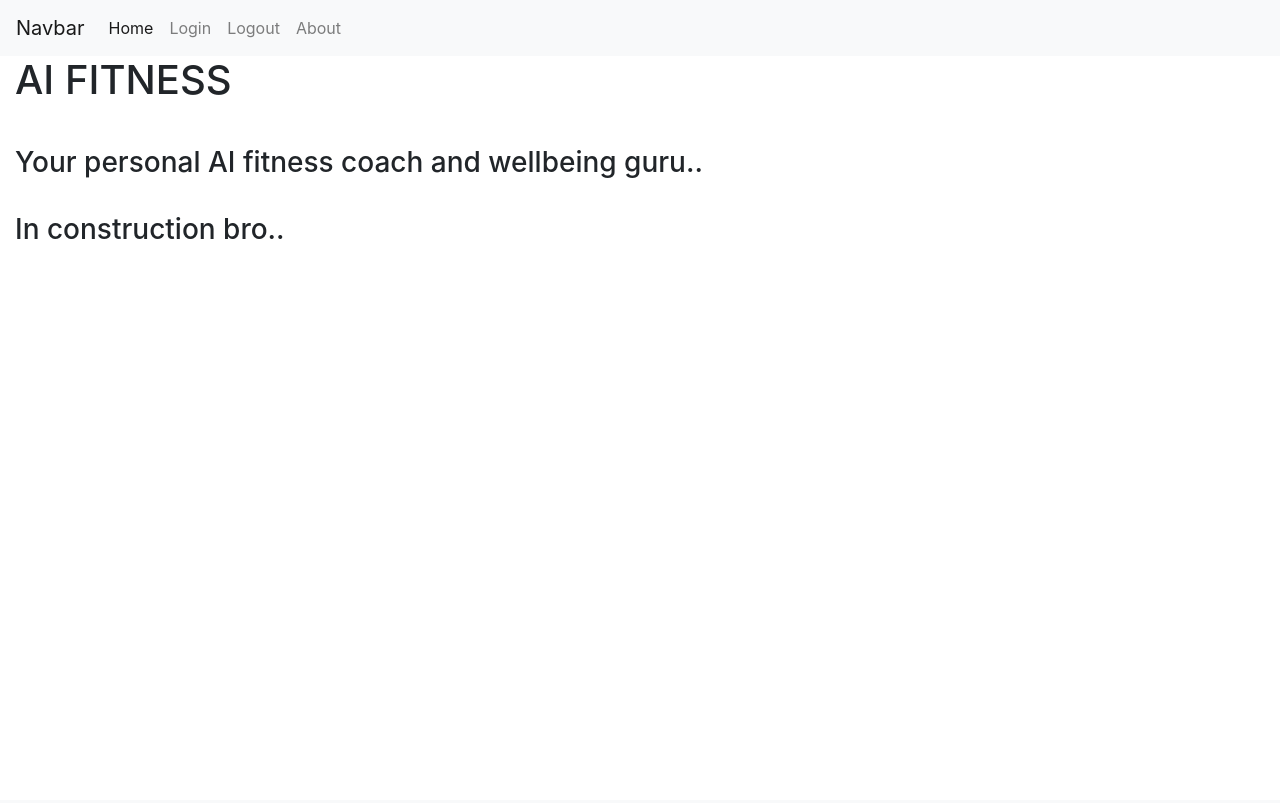
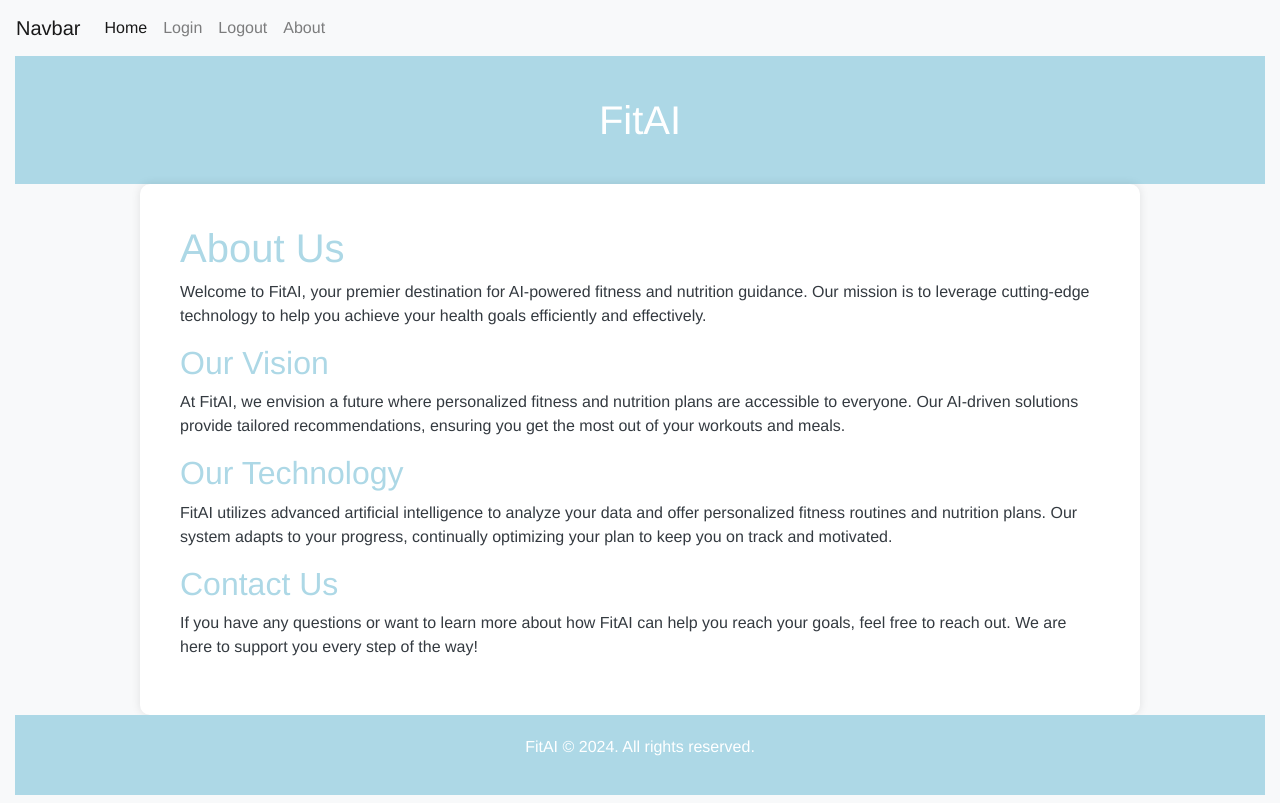
Before and after one commit to BS-PMC-2024/BS-PMC-2024-Team23, a Flask app: page /about in a window 1280 px wide. Before the commit the page ends 239 px from the top, so only its background shows below. Run offline with Flask 3, Linux system fonts and the light colour scheme; some libraries are stand-ins or nearby versions.

Commit message:
Update about.html

```diff
--- a/Templates/about.html
+++ b/Templates/about.html
@@ -1,18 +1,96 @@
 {%extends "base.html" %}
 {% block title %}{% endblock %}
 {% block content %}
+<!DOCTYPE html>
 <html lang="en">
 <head>
-<body>
-   <h1>AI FITNESS</h1>
- <h3>
-        <br>Your personal AI fitness coach and wellbeing guru..<br>
-       <br> In construction bro..<br>
- </h3>
-</body>
+    <meta charset="UTF-8">
+    <meta name="viewport" content="width=device-width, initial-scale=1.0">
+    <title>About Us - Fit-AI</title>
+    <style>
+        body {
+            font-family: 'Helvetica Neue', Arial, sans-serif;
+            margin: auto;
+            padding: 0;
+            background-color: #f8f9fa;
+            color: #343a40;
+        }
+        .container {
+            width: 80%;
+            margin: auto;
+            padding: 20px;
+        }
+        header {
+            background: #ADD8E6;
+            color: #fff;
+            padding: 20px 0;
+        }
+        header .container {
+            display: flex;
+            justify-content: space-between;
+            align-items: center;
+        }
+        header h1 {
+            margin: auto;
+        }
+        header nav ul {
+            list-style: none;
+            padding: 0;
+            display: flex;
+        }
+        header nav ul li {
+            margin: auto;
+        }
+        header nav ul li a {
+            color: #fff;
+            text-decoration: none;
+            font-weight: bold;
+        }
+        header nav ul li a:hover {
+            text-decoration: underline;
+        }
+        #main {
+            background: #fff;
+            padding: 40px;
+            margin: auto;
+            border-radius: 10px;
+            box-shadow: 0 0 10px rgba(0, 0, 0, 0.1);
+        }
+        #main h1, #main h2 {
+            color: #ADD8E6;
+        }
+        footer {
+            background: #ADD8E6;
+            color: #fff;
+            text-align: center;
+            padding: 20px;
+            margin: auto;
+        }
+    </style>
 </head>
 <body>
 
+    <header>
+        <div class="container">
+            <h1>FitAI</h1>
+        </div>
+    </header>
+
+    <section id="main" class="container">
+        <h1>About Us</h1>
+        <p>Welcome to FitAI, your premier destination for AI-powered fitness and nutrition guidance. Our mission is to leverage cutting-edge technology to help you achieve your health goals efficiently and effectively.</p>
+        <h2>Our Vision</h2>
+        <p>At FitAI, we envision a future where personalized fitness and nutrition plans are accessible to everyone. Our AI-driven solutions provide tailored recommendations, ensuring you get the most out of your workouts and meals.</p>
+        <h2>Our Technology</h2>
+        <p>FitAI utilizes advanced artificial intelligence to analyze your data and offer personalized fitness routines and nutrition plans. Our system adapts to your progress, continually optimizing your plan to keep you on track and motivated.</p>
+        <h2>Contact Us</h2>
+        <p>If you have any questions or want to learn more about how FitAI can help you reach your goals, feel free to reach out. We are here to support you every step of the way!</p>
+    </section>
+
+    <footer>
+        <p>FitAI &copy; 2024. All rights reserved.</p>
+    </footer>
 </body>
 </html>
+
 {% endblock %}
```
